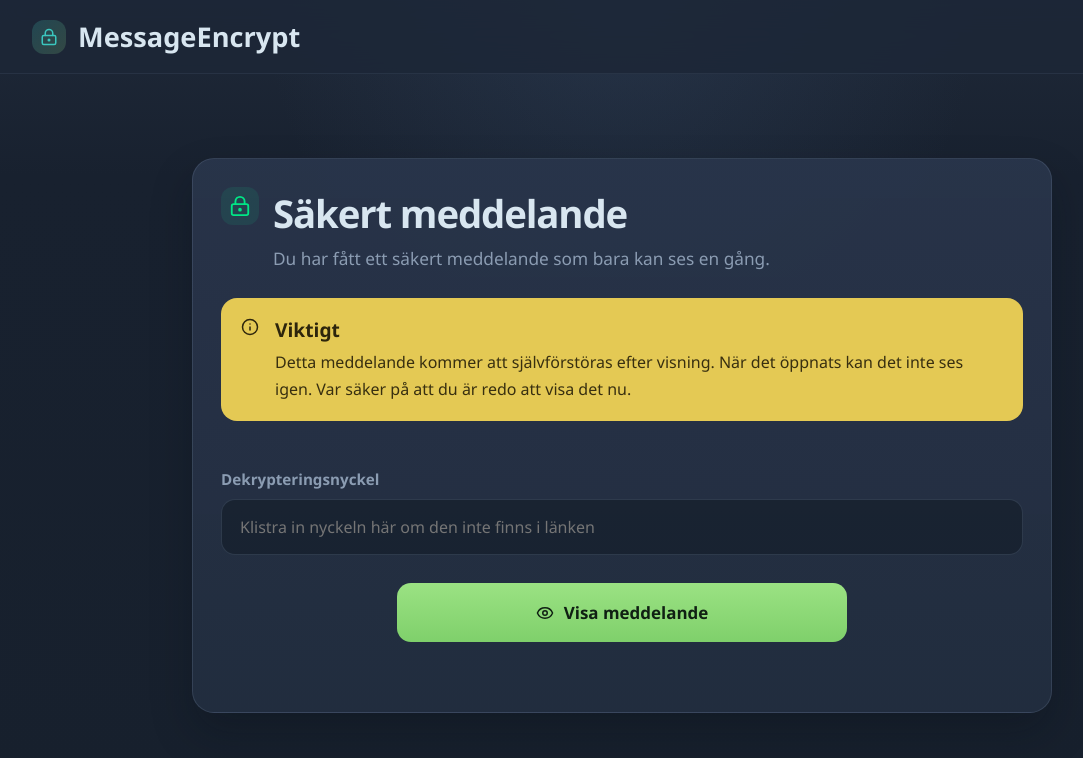
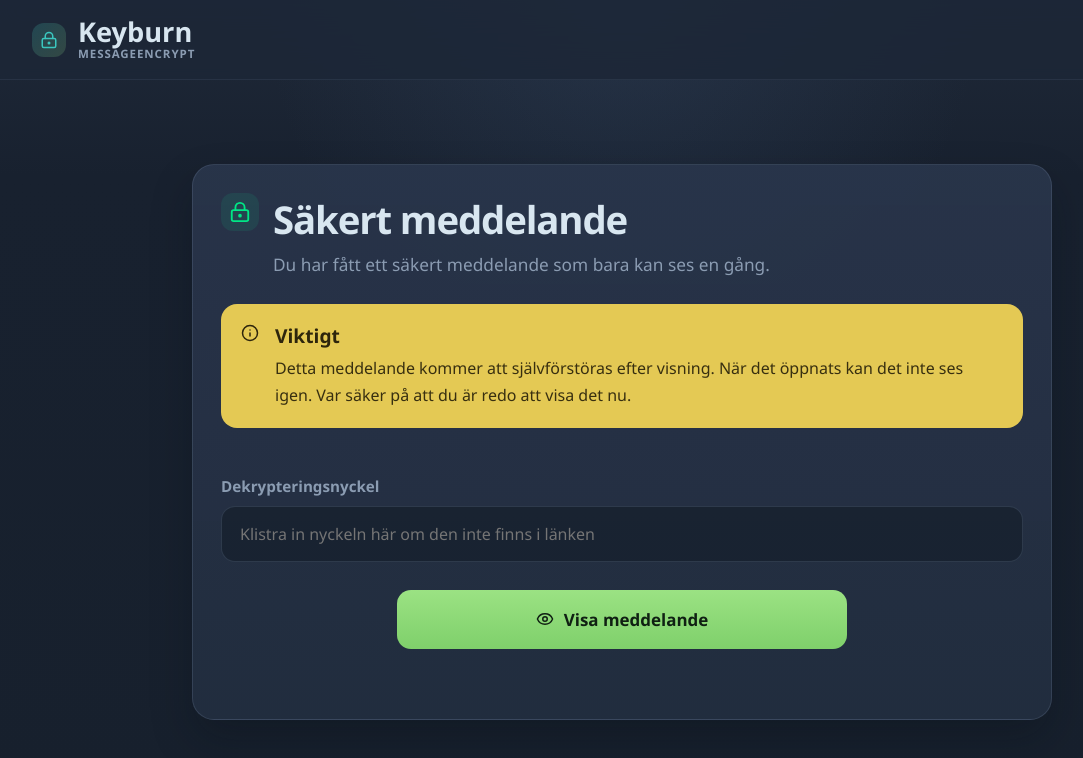
Before and after one commit to evuul/Message-Encrypt, a Next.js app: page /s/1 in a window 1280 px wide. Shown: the top 758 px of the page, without its empty margins (18-1101 px from the left). Built offline with nearby package versions, Linux system fonts and the light colour scheme.

Commit message:
Rename brand to Keyburn

```diff
--- a/app/globals.css
+++ b/app/globals.css
@@ -50,8 +50,23 @@
   display: flex;
   align-items: center;
   gap: 12px;
+}
+.brand-copy {
+  display: flex;
+  flex-direction: column;
+  gap: 1px;
+}
+.brand-title {
   font-size: 1.7rem;
   font-weight: 800;
+  line-height: 1;
+}
+.brand-subtitle {
+  font-size: 0.72rem;
+  font-weight: 600;
+  letter-spacing: 0.08em;
+  text-transform: uppercase;
+  color: var(--muted);
 }
 .brand-mark {
   display: grid;
--- a/app/layout.tsx
+++ b/app/layout.tsx
@@ -2,8 +2,8 @@
 import "./globals.css";
 
 export const metadata: Metadata = {
-  title: "MessageEncrypt",
-  description: "Säker delning av krypterade engångsmeddelanden"
+  title: "Keyburn | MessageEncrypt",
+  description: "Keyburn gör det enkelt att dela krypterade engångsmeddelanden och filer."
 };
 
 export default function RootLayout({ children }: Readonly<{ children: React.ReactNode }>) {
--- a/app/s/[id]/page.tsx
+++ b/app/s/[id]/page.tsx
@@ -14,7 +14,10 @@
         <div className="topbar-inner">
           <a className="brand" href="/">
             <span className="brand-mark"><LockKeyhole size={18} /></span>
-            <span>MessageEncrypt</span>
+            <span className="brand-copy">
+              <span className="brand-title">Keyburn</span>
+              <span className="brand-subtitle">MessageEncrypt</span>
+            </span>
           </a>
         </div>
       </header>
```
Also changed, not shown: components/home-page.tsx (+5 -2 lines), 1 other file (tests, documents, lock files or other folders).
